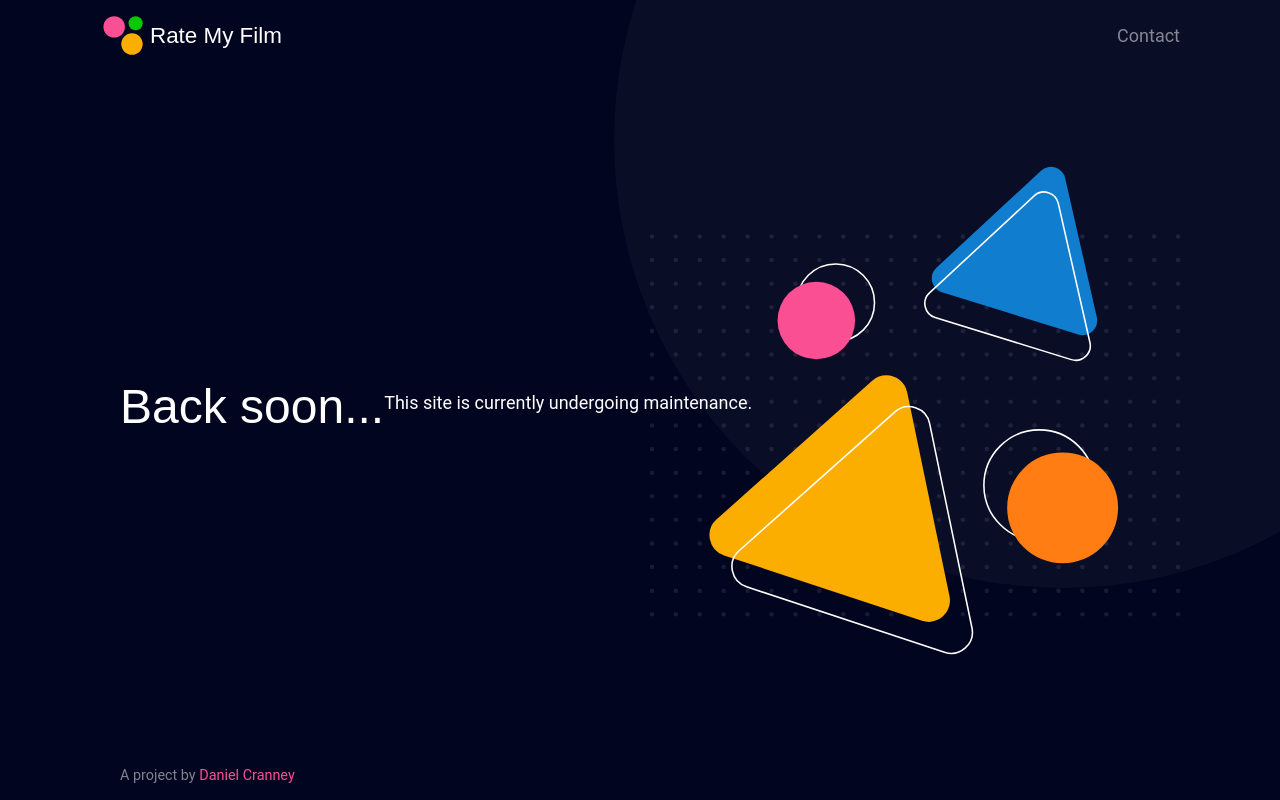
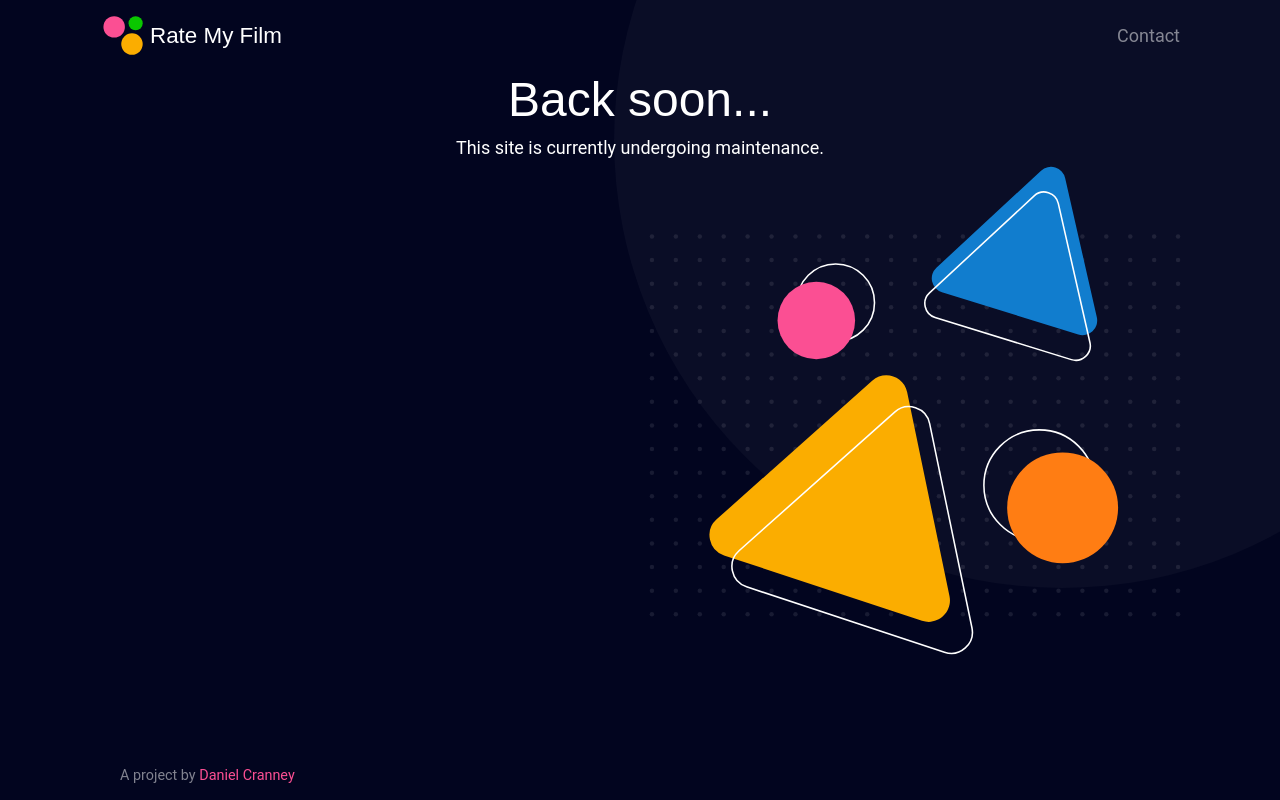
Before and after one commit to danielcranney/rate-my-film, a React (Create React App) app: page / in a window 1280 px wide. Built offline with nearby package versions, Linux system fonts and the light colour scheme; a web font is replaced by a local one.

Commit message:
Update App.js

```diff
--- a/src/App.js
+++ b/src/App.js
@@ -20,7 +20,7 @@ const App = () => {
       <Route path="/about" component={About} />
    </Switch> */}
 
-   <main className="main-wrapper landing-bg">
+   <main className="main-wrapper flex-column landing-bg">
    <h1>Back soon...</h1>
      <p>This site is currently undergoing maintenance.</p>
    </main>
```
